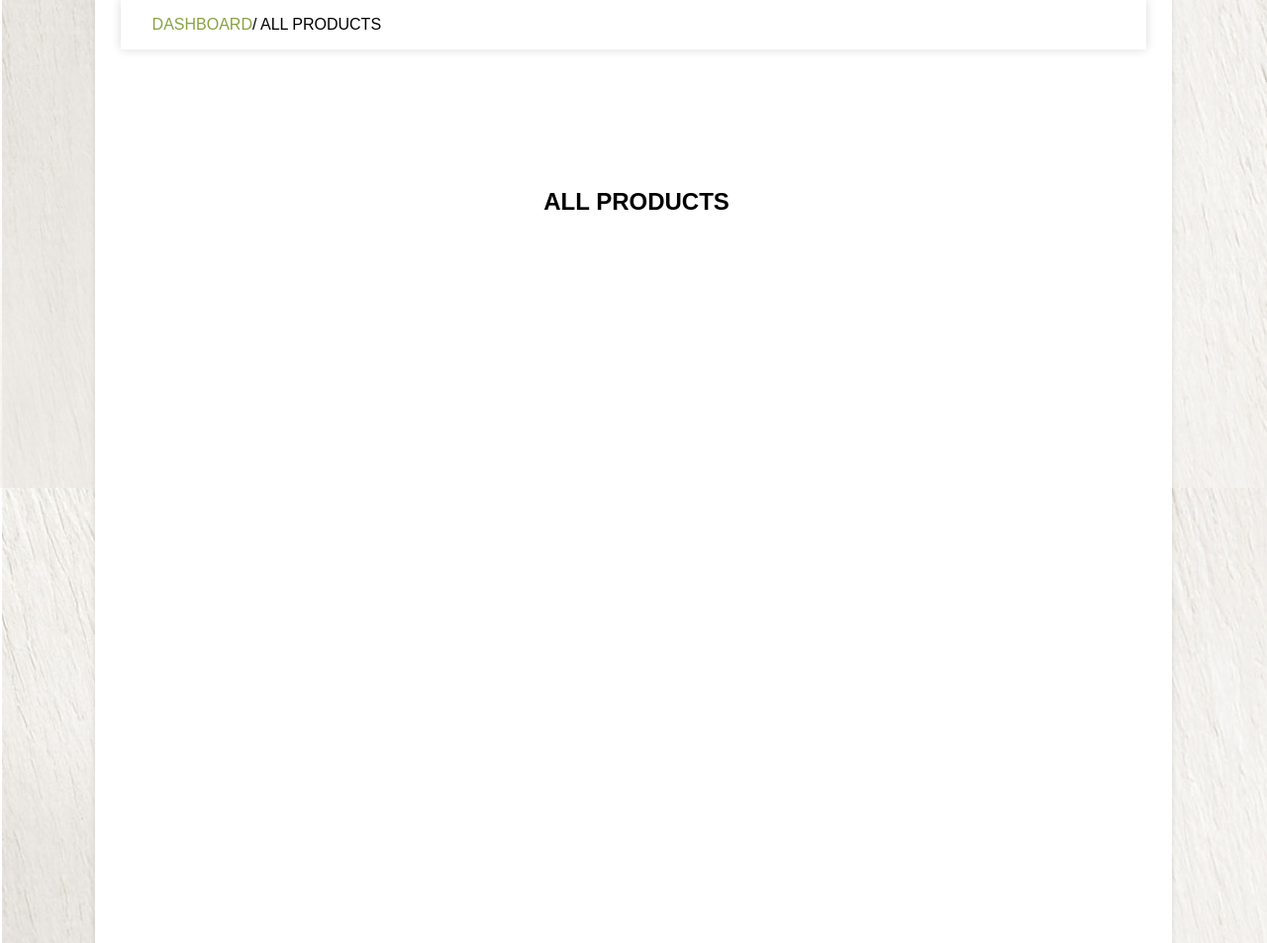
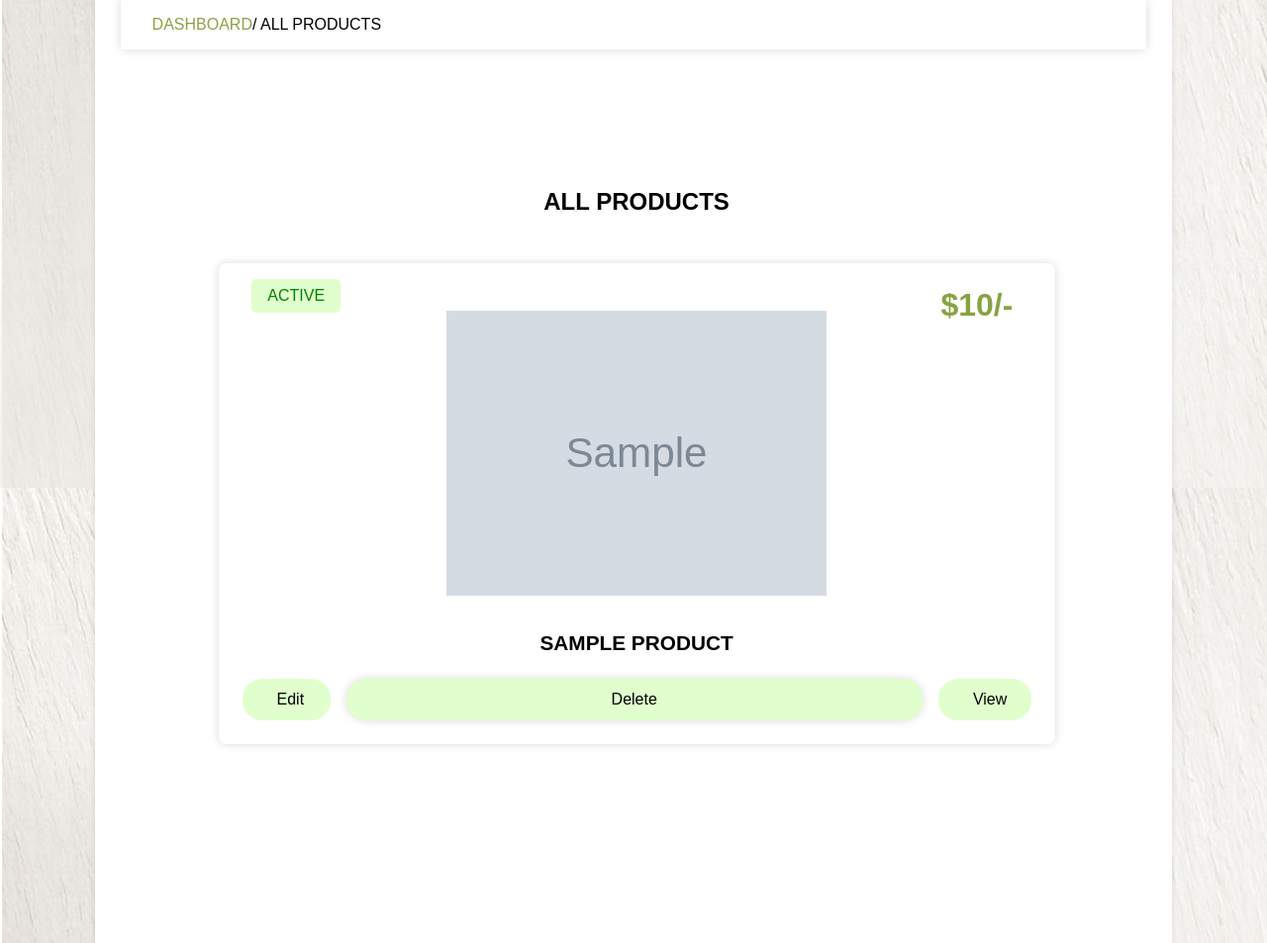
Before and after one commit to nguyenminhhuong0208/database, a PHP site: page /view_product.php in a window 1280 px wide. Shown: the part 587-1540 px from the top of the page at 99% size. Run offline with PHP 8.4, Linux system fonts and the light colour scheme; a user stored in the database is signed in; data comes from the database, SQL or seed files in the repository; tables that the repository leaves empty hold one stand-in row (values such as "Sample post"); grey boxes marked "Sample" are stand-in pictures.

Commit message:
Add files via upload
Add view, read, edit product in admin

```diff
--- a/admin/admin_style.css
+++ b/admin/admin_style.css
@@ -16,7 +16,7 @@ html {
   --webkit-text-size-adjust: 100%;
 }
 body {
-  background-image: url('../img/body-bg.jpg');
+  background-image: url("../img/body-bg.jpg");
   width: 100%;
 }
 .main_contain {
@@ -49,11 +49,11 @@ ul {
   overflow: hidden;
   vertical-align: middle;
   transition: color 0.3s ease;
-  z-index:2;
+  z-index: 2;
 }
 .btn::before {
   position: absolute;
-  content: '';
+  content: "";
   left: 0;
   top: 0;
   background: var(--green);
@@ -66,7 +66,7 @@ ul {
 .btn:hover::before {
   width: 100%;
 }
-.btn:hover{
+.btn:hover {
   color: #fff;
 }
 .empty,
@@ -94,7 +94,7 @@ select {
   margin: 1rem 0;
   box-shadow: var(--box-shadow);
 }
-input[type='submit'] {
+input[type="submit"] {
   cursor: pointer;
 }
 .option {
@@ -104,8 +104,7 @@ input[type='submit'] {
 }
 label {
   text-transform: uppercase;
-  color: #A8CBA0;
-
+  color: #a8cba0;
 }
 sup {
   color: red;
@@ -183,100 +182,99 @@ section,
   margin: 30px 10px;
 }
 /*------------------header---------------*/
-header{
+header {
   position: fixed;
   top: 5%;
   left: 7%;
   width: 85vw;
   padding: 1rem;
   z-index: 101;
-    transition: .3s;
+  transition: 0.3s;
   box-shadow: var(--box-shadow);
-    background-image: url('login.php');
+  background-image: url("login.php");
 }
-header.scrolled{
-    top:0;
-    box-shadow: 0 5px 20px 0.1px rgba(0,0,0,0.1);
+header.scrolled {
+  top: 0;
+  box-shadow: 0 5px 20px 0.1px rgba(0, 0, 0, 0.1);
   backdrop-filter: blur(20px);
 }
-header.scrolled a:hover{
+header.scrolled a:hover {
   color: var(--green);
 }
-.flex{
-    width:100%;
+.flex {
+  width: 100%;
   display: flex;
   justify-content: space-between;
   align-items: center;
   position: relative;
   margin: 0 auto;
 }
-.navbar a{
+.navbar a {
   margin: 0 1rem;
   font-size: 1rem;
-    color:#000;
+  color: #000;
   text-transform: uppercase;
 }
-.navbar a:hover{
-    color:var(--green);
+.navbar a:hover {
+  color: var(--green);
 }
-.header .icons{
-    display:flex;
+.header .icons {
+  display: flex;
 }
-.header .icons i{
-    margin-left:1rem;
+.header .icons i {
+  margin-left: 1rem;
   font-size: 1.5rem;
   cursor: pointer;
-    color: #000!important;
+  color: #000 !important;
 }
-#menu-btn{
+#menu-btn {
   display: none;
 }
-.header .profile-detail{
+.header .profile-detail {
   position: absolute;
   top: 125%;
   right: 2rem;
-    border-radius: .5rem;
+  border-radius: 0.5rem;
   background: #fff;
   box-shadow: var(--box-shadow);
   width: 22rem;
-    display:none;
-    padding: 1.5rem .5rem;
-    animation: .2s linear fadeIn;
+  display: none;
+  padding: 1.5rem 0.5rem;
+  animation: 0.2s linear fadeIn;
   text-align: center;
   overflow: hidden;
 }
-@keyframes fadeIn{
-    0%{
+@keyframes fadeIn {
+  0% {
     transform: translateY(1rem);
   }
 }
-.profile-detail.active{
-    display:inline-block;
+.profile-detail.active {
+  display: inline-block;
 }
-.profile-detail p{
+.profile-detail p {
   margin: 1rem 0;
   font-size: 1.5rem;
   text-transform: capitalize;
-    padding-bottom: .7rem;
+  padding-bottom: 0.7rem;
   color: var(--light-green);
 }
-.profile-detail img{
+.profile-detail img {
   width: 120px;
   height: 120px;
   border-radius: 50%;
-    padding: .5rem;
+  padding: 0.5rem;
   border: 3px solid var(--green);
 }
-.flex-btn{
-    display:flex;
+.flex-btn {
+  display: flex;
   justify-content: space-evenly;
 }
-.flex-btn .btn{
-  margin: .5rem;
-
+.flex-btn .btn {
+  margin: 0.5rem;
 }
-.banner{
-  background-image: url('../img/banner.jpg');
+.banner {
+  background-image: url("../img/banner.jpg");
   background-size: cover;
   background-position: center;
   background-color: var(--green);
@@ -287,69 +285,157 @@ header.scrolled a:hover{
   justify-content: center;
   align-items: center;
 }
-.banner h1{
+.banner h1 {
   text-transform: uppercase;
   color: #fff;
   margin-left: 3rem;
 }
-.title2{
+.title2 {
   border-top: 1px solid var(--green);
   padding: 1rem 2rem;
   text-transform: uppercase;
   box-shadow: var(--box-shadow);
 }
-.title2 a{
+.title2 a {
   color: var(--green);
 }
 .dashboard .box-container .box {
   text-align: center;
   box-shadow: var(--box-shadow);
-  border-radius: .5rem;
+  border-radius: 0.5rem;
   text-align: center;
   padding: 1.5rem;
   padding-bottom: 3rem;
 }
-.dashboard .box-container .box h3{
+.dashboard .box-container .box h3 {
   font-size: 3rem;
   margin-bottom: 1rem;
 }
-.dashboard .box-container .box p{
+.dashboard .box-container .box p {
   font-size: 1.7rem;
   margin: 1rem 0;
   text-transform: capitalize;
   color: #555;
 }
 
+.show_post .box-container .box {
+  position: relative;
+  margin: 1rem;
+  min-height: 20vh;
+  box-shadow: var(--box-shadow);
+  padding: 1rem;
+  border-radius: 0.5rem;
+}
 
+.show_post .box-container .box .image {
+  width: 100%;
+  height: 20rem;
+  object-fit: contain;
+  padding: 1rem;
+  margin: 1rem 0;
+}
 
+.show_post .box-container .box .status {
+  position: absolute;
+  left: 4%;
+  text-transform: uppercase;
+  font-size: 1rem;
+  margin-bottom: 1rem;
+  padding: 0.5rem 1rem;
+  border-radius: 0.3rem;
+  display: inline-block;
+  margin-bottom: 1rem;
+  background: var(--light-green);
+}
 
+.show_post .box-container .box .price {
+  position: absolute;
+  right: 5%;
+  top: 5%;
+  font-size: 2rem;
+  font-weight: bold;
+  color: var(--green);
+}
 
+.show_post .box-container .box .title {
+  font-size: 1.3rem;
+  text-transform: uppercase;
+  font-weight: bold;
+  margin-bottom: 1rem;
+  text-align: center;
+}
 
+.show_post .box-container .box .flex_btn .btn {
+  width: 33%;
+  text-align: center;
+}
 
+.read-post {
+  display: flex;
+  flex-direction: column;
+  align-items: center;
+  justify-content: center;
+  //border-radius: 0.5rem;
+}
 
+.read-post form {
+  width: 100%;
+  border-radius: 0.5rem;
+  padding: 2rem;
+  box-shadow: var(--box-shadow);
+  position: relative;
+}
 
+.read-post form .status {
+  position: absolute;
+  top: 3%;
+  border-radius: 0.5rem;
+  padding: 0.5rem 1.5rem;
+  font-size: 1.1rem;
+  display: inline-block;
+  text-transform: uppercase;
+  background: var(--light-green);
+}
 
+.read-post form .image {
+  width: 80%;
+  margin-top: 1.5rem;
+}
 
+.read-post form .price {
+  position: absolute;
+  top: 5%;
+  right: 5%;
+  font-size: 2.5rem;
+  font-weight: bold;
+}
 
+.read-post form .title {
+  font-size: 2.5rem;
+  margin-top: 1.5rem;
+  text-align: center;
+  text-transform: uppercase;
+}
 
+.read-post form .content {
+  line-height: 2;
+  font-size: 1.2rem;
+  color: #555;
+  padding: 1rem 0;
+}
 
-
-
-
-
-
-
-
-
-
-
+.read-post form .flex-btn .btn {
+  width: 33%;
+  margin: 0.5rem;
+  text-align: center;
+}
 
 /*-------------media screen-------------*/
 @media (max-width: 991px) {
-  #menu-btn{
+  #menu-btn {
     display: block;
   }
-  .header .flex .navbar{
+  .header .flex .navbar {
     position: absolute;
     width: 100%;
     padding: 0 2rem;
@@ -363,20 +449,20 @@ header.scrolled a:hover{
     clip-path: polygon(0 0, 100% 0, 100% 0, 0 0);
     box-shadow: var(--box-shadow);
   }
-  .header .flex .navbar.active{
+  .header .flex .navbar.active {
     clip-path: polygon(0 0, 100% 0, 100% 100%, 0 100%);
   }
-  .header .flex .navbar a{
+  .header .flex .navbar a {
     display: block;
     text-align: center;
     margin: 2rem;
     padding: 1rem 0;
     background: var(--light-green);
   }
-  .form-container{
+  .form-container {
     width: 100%;
   }
-  .form{
+  .form {
     width: 100%;
   }
 }
--- a/admin/view_product.php
+++ b/admin/view_product.php
@@ -8,6 +8,21 @@
         if(!isset($admin_id)) {
             header('location: login.php');
         }
+
+        //delete product
+
+        if(isset($_POST['delete'])){
+
+                $p_id = $_POST['product_id'];
+                $p_id = filter_var($p_id, FILTER_SANITIZE_STRING);
+
+                $delete_product = $conn->prepare("DELETE FROM `products` WHERE id = ?");
+                $delete_product->execute([$p_id]);
+
+                $success_msg[] = 'product deleted successfully';
+        }
+
+
 ?>
 
 
@@ -29,9 +44,43 @@
                 <div class="title2">
                         <a href="dashboard.php">dashboard</a><span>/ all products</span>
                 </div>
-        <section class="dashboard">
+        <section class="show_post">
                 <h1 class="heading">all products</h1>
                 <div class="box-container">
+                       <?php
+                       $select_products = $conn->prepare("SELECT * FROM `products`");
+                       $select_products->execute();
+
+                       if($select_products->rowCount() > 0){
+                        while ($fetch_products = $select_products->fetch(PDO::FETCH_ASSOC))
+                        {
+
+                       ?>
+                       <form action="" method="post" class="box">
+                        <input type="hidden" name = "product_id" value="<?= $fetch_products['id']; ?>">
+                        <?php if($fetch_products['image'] != ''){ ?>
+                                <img src="../image/<?= $fetch_products['image']; ?>" class="image">
+                        <?php } ?>
+                        <div class="status" style="color: <?php if($fetch_products['status'] == 'active'){echo "green";}else{echo "red";} ?>; "><?= $fetch_products['status']; ?>
+                        </div>
+                        <div class="price">$<?= $fetch_products['price']; ?>/-</div>
+                        <div class="title"><?= $fetch_products['name']; ?></div>
+                        <div class="flex-btn">
+                                <a href="edit_product.php?id=<?= $fetch_products['id']; ?>" class="btn"> Edit</a>
+                                <button type="submit" name="delete" class="btn" onclick="return confirm('delete this product'); "> Delete</button>
+                                <a href="read_product.php?post_id=<?= $fetch_products['id']; ?>" class="btn">View</a>
+                        </div>
+                       </form>
+                       <?php
+                        }
+                }else{
+                        echo'
+                <div class = "empty">
+                        <p>No product added yet! <br> <a href="add_products.php" style="margin-top:1.5rem;" class="btn"> Add product</a></p>
+                </div>
+                        ';
+                }
+                ?>
 
                 </div>
         </section>
```
Also changed, not shown: admin/edit_product.php (added, +111 -0 lines), admin/read_product.php (added, +105 -0 lines). Lines whose indentation alone changed are shown as unchanged.
